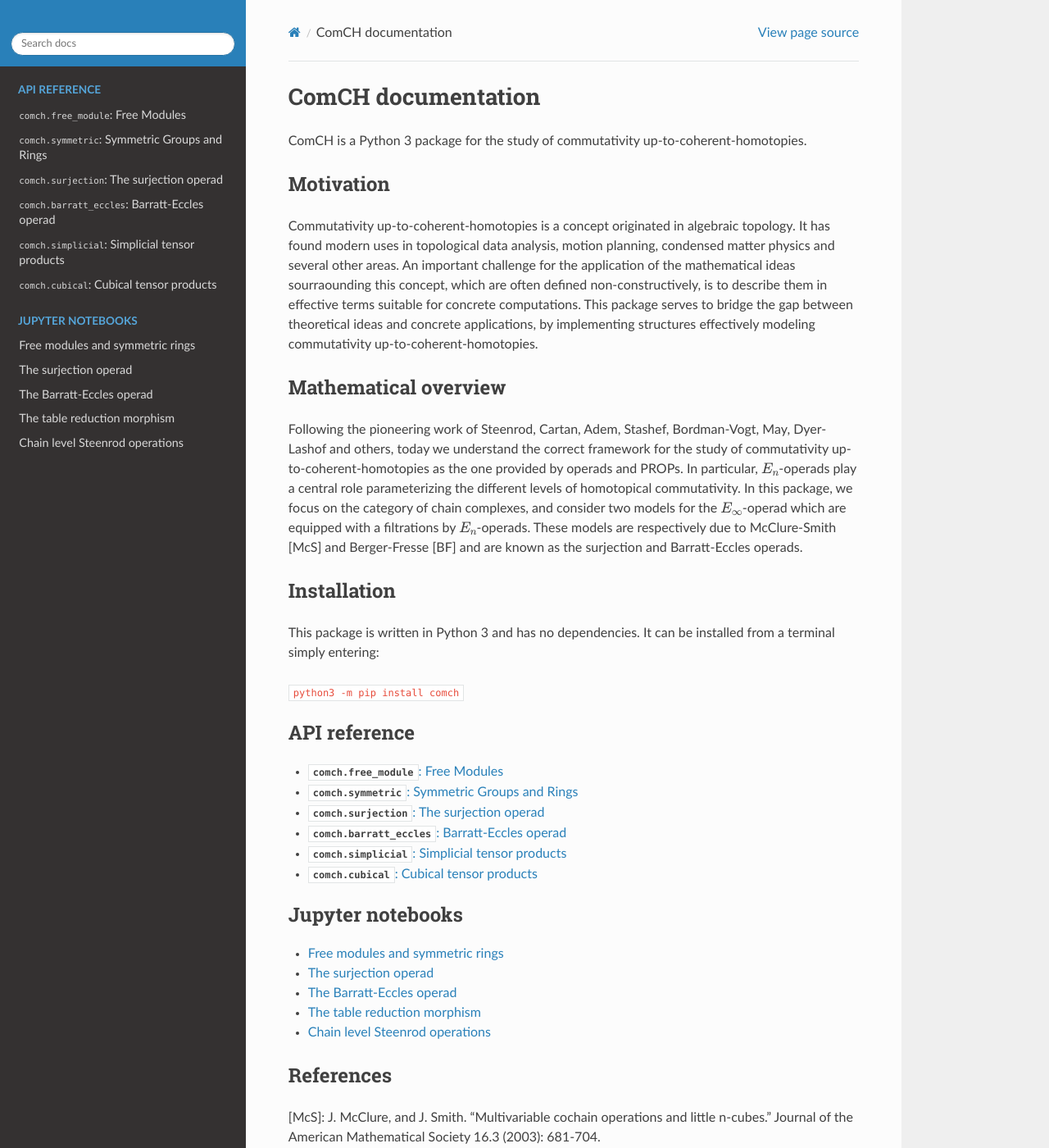
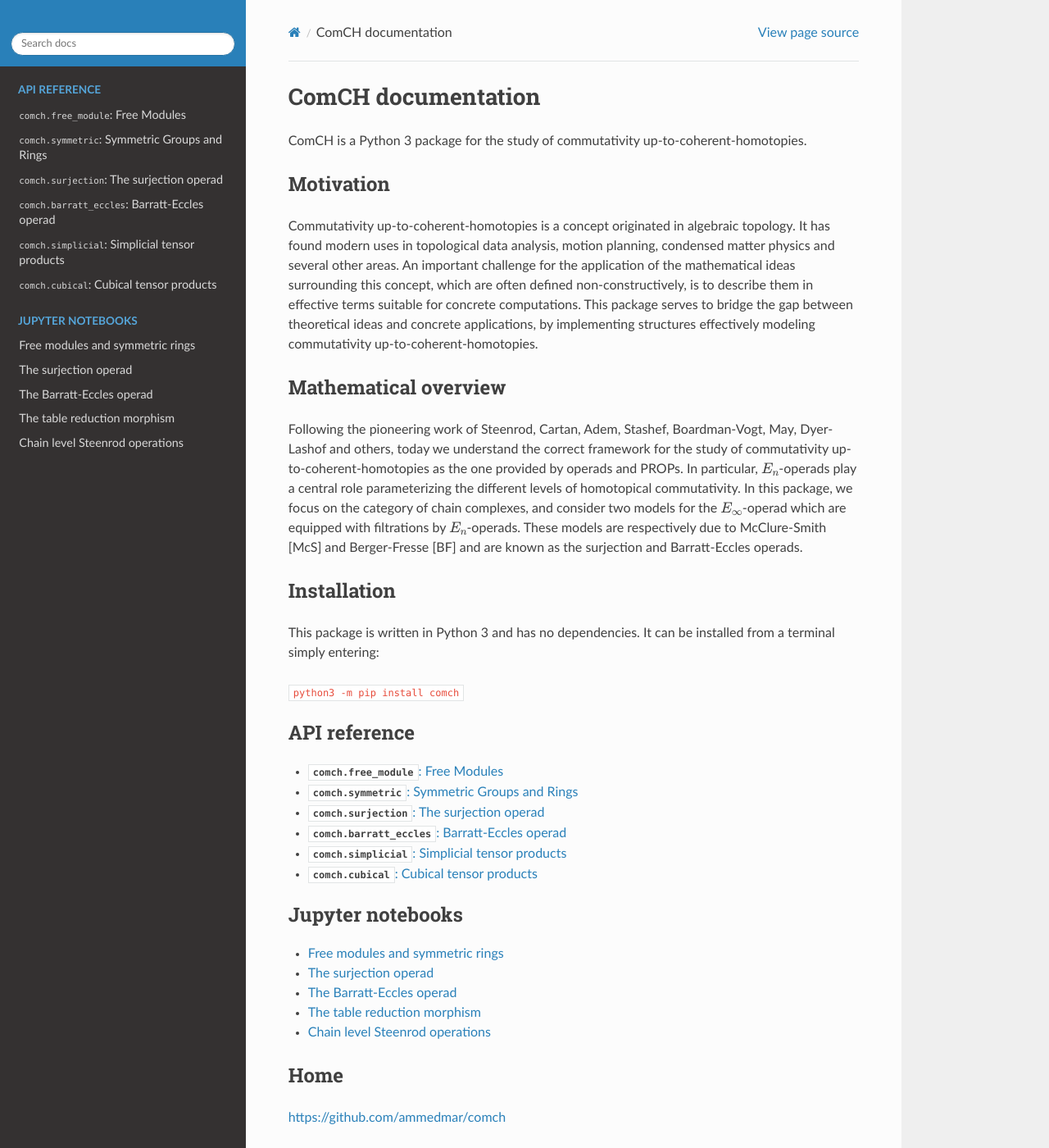
Before and after one commit to ammedmar/comch, a Sphinx documentation site: the page built from doc/source/index.rst, in a window 1280 px wide and 1400 px high. Shown: the whole window at 82% size. Built offline with Sphinx 7.4.7 and the Read the Docs theme 2.0.0, drawn with Linux system fonts in a browser that asks for light colours.

Commit message:
Update readme and doc index

```diff
--- a/doc/source/index.rst
+++ b/doc/source/index.rst
@@ -8,13 +8,13 @@
 Motivation
 ----------
 
-Commutativity up-to-coherent-homotopies is a concept originated in algebraic topology. It has found modern uses in topological data analysis, motion planning, condensed matter physics and several other areas. An important challenge for the application of the mathematical ideas sourraounding this concept, which are often defined non-constructively, is to describe them in effective terms suitable for concrete computations. This package serves to bridge the gap between theoretical ideas and concrete applications, by implementing structures effectively modeling commutativity up-to-coherent-homotopies.
+Commutativity up-to-coherent-homotopies is a concept originated in algebraic topology. It has found modern uses in topological data analysis, motion planning, condensed matter physics and several other areas. An important challenge for the application of the mathematical ideas surrounding this concept, which are often defined non-constructively, is to describe them in effective terms suitable for concrete computations. This package serves to bridge the gap between theoretical ideas and concrete applications, by implementing structures effectively modeling commutativity up-to-coherent-homotopies.
 
 
 Mathematical overview
 ---------------------
 
-Following the pioneering work of Steenrod, Cartan, Adem, Stashef, Bordman-Vogt, May, Dyer-Lashof and others, today we understand the correct framework for the study of commutativity up-to-coherent-homotopies as the one provided by operads and PROPs. In particular, :math:`E_n`-operads play a central role parameterizing the different levels of homotopical commutativity. In this package, we focus on the category of chain complexes, and consider two models for the :math:`E_\infty`-operad which are equipped with a filtrations by :math:`E_n`-operads. These models are respectively due to McClure-Smith [McS] and Berger-Fresse [BF] and are known as the surjection and Barratt-Eccles operads.
+Following the pioneering work of Steenrod, Cartan, Adem, Stashef, Boardman-Vogt, May, Dyer-Lashof and others, today we understand the correct framework for the study of commutativity up-to-coherent-homotopies as the one provided by operads and PROPs. In particular, :math:`E_n`-operads play a central role parameterizing the different levels of homotopical commutativity. In this package, we focus on the category of chain complexes, and consider two models for the :math:`E_\infty`-operad which are equipped with filtrations by :math:`E_n`-operads. These models are respectively due to McClure-Smith [McS] and Berger-Fresse [BF] and are known as the surjection and Barratt-Eccles operads.
 
 
 Installation
@@ -24,17 +24,25 @@
 
 :code:`python3 -m pip install comch`
 
+
 .. toctree::
    :caption: API reference
    :maxdepth: 1
 
    modules/index
 
+
 .. toctree::
    :caption: Jupyter notebooks
    :maxdepth: 1
 
    notebooks/index
+
+
+Home
+----
+
+https://github.com/ammedmar/comch
 
 
 References
```
Also changed, not shown: README.md (+8 -31 lines).
